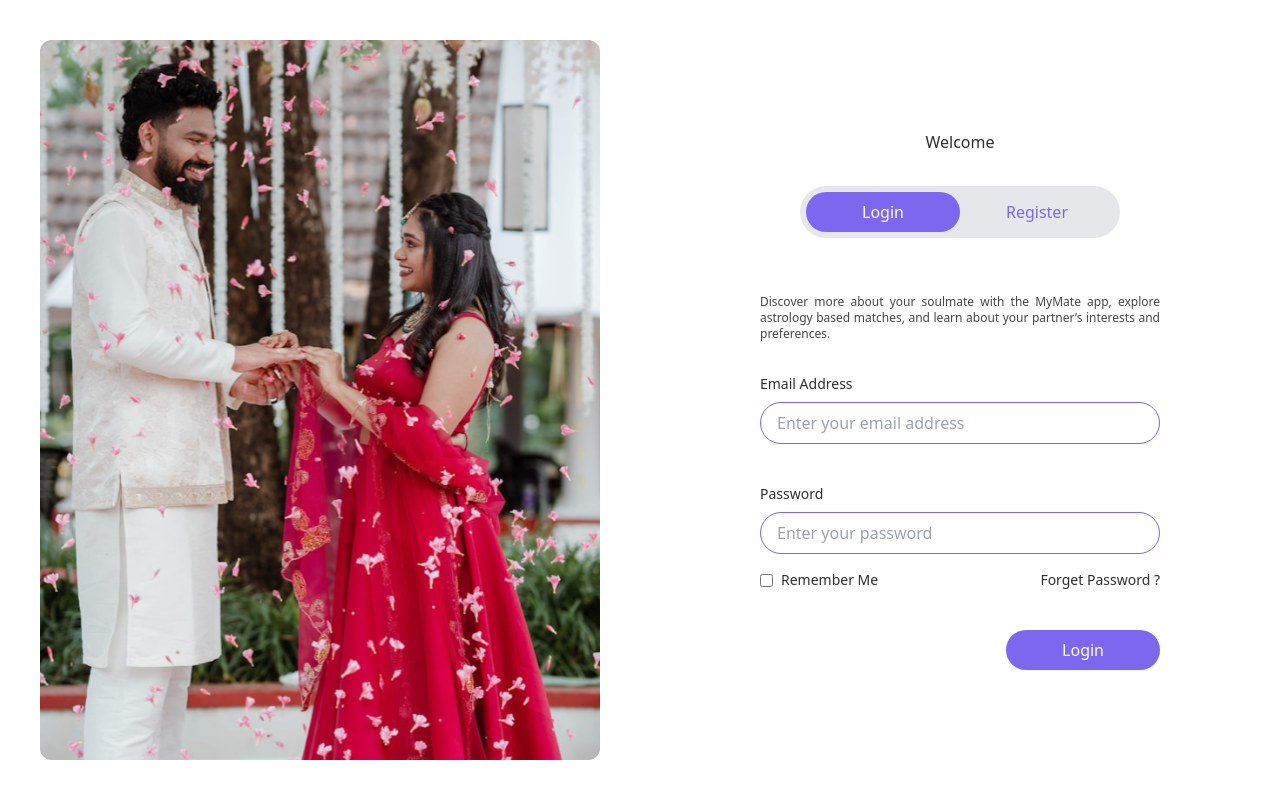
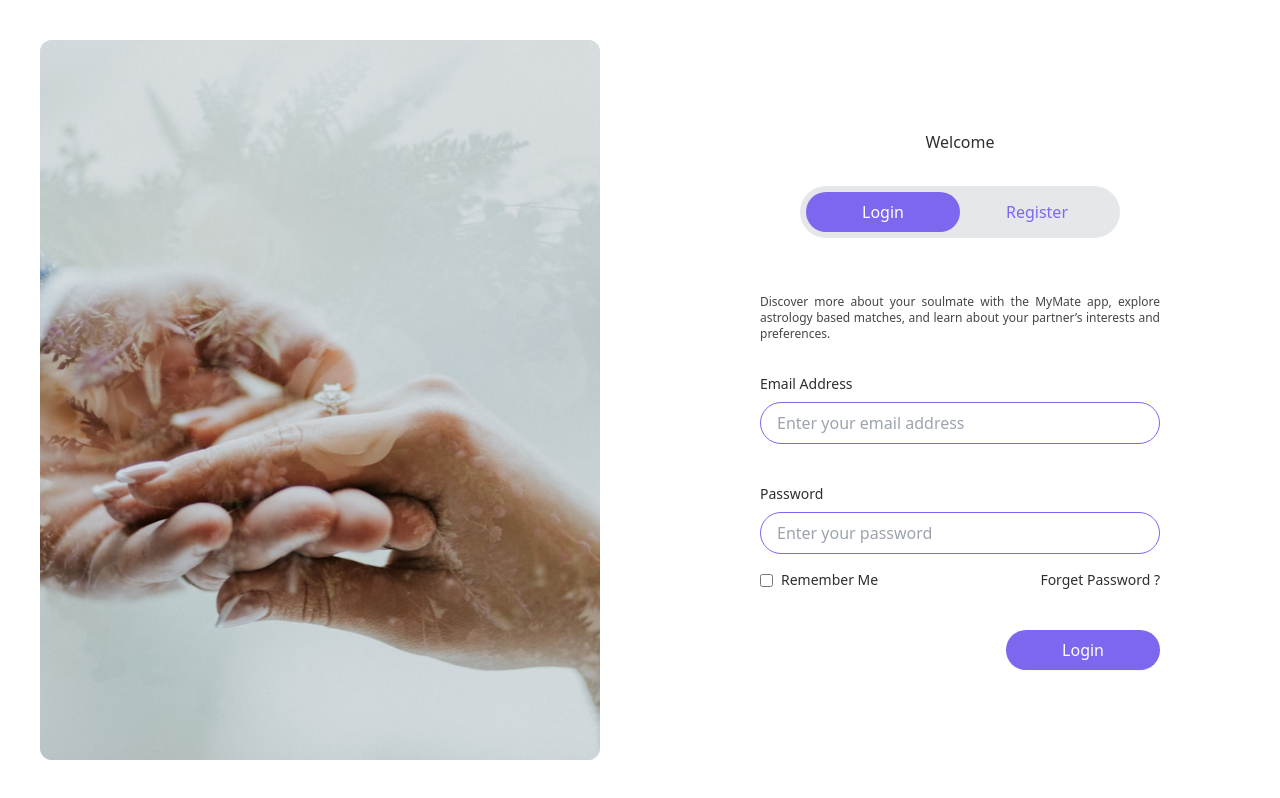
Before and after one commit to TheGrayCorp/Matrimony, a React (Vite) app: page /authentication in a window 1280 px wide. Built offline with nearby package versions, Linux system fonts and the light colour scheme; no server answers.

Commit message:
Login, signup params are put in query params in authentication component.

```diff
--- a/src/components/ui/Input/InputField.jsx
+++ b/src/components/ui/Input/InputField.jsx
@@ -22,7 +22,7 @@ const InputField = ({
         {...register}
         className={`w-full px-4 py-2 border border-purple rounded-full focus:outline-none`}
       />
-      {error && <span className="text-purple text-sm">{error.message}</span>}
+      {error && <span className="text-red-500 text-sm">{error.message}</span>}
     </div>
   );
 };
--- a/src/pages/authentication/AuthForm.jsx
+++ b/src/pages/authentication/AuthForm.jsx
@@ -12,8 +12,7 @@ import {
 import { auth } from "../../firebase/firebaseConfig";
 import { useNavigate } from "react-router-dom";
 
-const AuthForm = () => {
-  const [isLogin, setIsLogin] = useState(true);
+const AuthForm = ({ isLogin, setIsLogin }) => {
   const [loading, setLoading] = useState(false);
   const [authError, setAuthError] = useState(null);
   const navigate = useNavigate();
@@ -30,6 +29,7 @@ const AuthForm = () => {
       password: "",
       confirmPassword: "",
     },
+    mode: "onChange",
   });
   const passwordValue = watch("password");
 
@@ -102,7 +102,7 @@ const AuthForm = () => {
           type="email"
           placeholder="Enter your email address"
           register={register("email", {
-            required: isLogin ? false : "Email is required",
+            required: "Email is required",
             pattern: {
               value: /^[a-zA-Z0-9._%+-]+@[a-zA-Z0-9.-]+\.[a-zA-Z]{2,}$/i,
               message: "Please enter a valid email address",
--- a/src/pages/authentication/AuthLayout.jsx
+++ b/src/pages/authentication/AuthLayout.jsx
@@ -1,18 +1,29 @@
+import { useSearchParams } from "react-router-dom";
 import AuthForm from "../authentication/AuthForm";
-import authImg from "../../assets/images/authImg.svg";
+import loginImage from "../../assets/images/loginImage.svg";
+import signupImage from "../../assets/images/signupImage.png";
 
 const AuthLayout = () => {
+  const [searchParams, setSearchParams] = useSearchParams();
+  const isLogin = searchParams.get("mode") !== "signup";
+  const imageToDisplay = isLogin ? loginImage : signupImage;
+  const formKey = isLogin ? "login" : "signup";
+
+  const setIsLogin = (isLoggingIn) => {
+    setSearchParams({ mode: isLoggingIn ? "login" : "signup" });
+  };
+
   return (
     <div className="grid grid-cols-12 min-h-screen bg-white">
       <div className="hidden md:flex col-span-12 md:col-span-6 items-center justify-center p-10">
         <img
-          src={authImg}
+          src={imageToDisplay}
           alt="Authentication image"
           className="w-full h-full object-cover rounded-xl"
         />
       </div>
       <div className="col-span-12 md:col-span-6 flex items-center justify-center">
-        <AuthForm />
+        <AuthForm key={formKey} isLogin={isLogin} setIsLogin={setIsLogin} />
       </div>
     </div>
   );
--- a/src/pages/listProfile/ListProfile.jsx
+++ b/src/pages/listProfile/ListProfile.jsx
@@ -76,7 +76,7 @@ const ListProfile = () => {
     );
   }
   if (isEmpty) {
-    return <div className="text-center text-gray-500">No profiles found.</div>;
+    return <div className="text-center text-purple">No profiles found.</div>;
   }
 
   return (
```
Also changed, not shown: src/assets/images/loginImage.svg (added), src/assets/images/signupImage.png (added).
